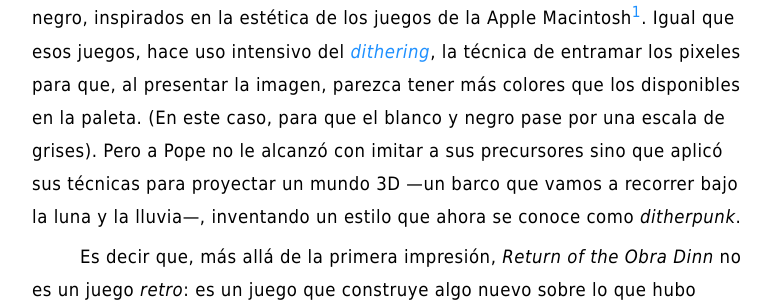
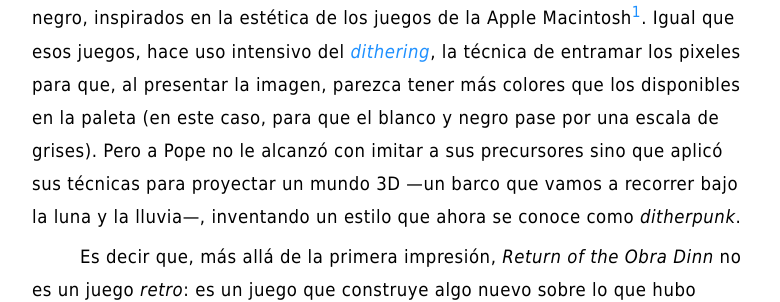
Before and after one commit to facundoolano/olano.dev, a Jekyll site: the page built from _posts/2023-11-01-notas-sobre-obra-dinn.html, in a window 1280 px wide and 900 px high. Shown: the part 458-760 px from the top of the window, without its empty margins (248-1028 px from the left). Built offline with Jekyll 4.4.1, drawn with Linux system fonts in a browser that asks for light colours.

```diff
--- a/_posts/2023-11-01-notas-sobre-obra-dinn.html
+++ b/_posts/2023-11-01-notas-sobre-obra-dinn.html
@@ -13,7 +14,7 @@ Cuando escribí <a href="../2023-06-16-del-videojuego-como-puzzle/">del videojue
 </p>
 
 <p>
-Recapitulando: el <i>Obra Dinn</i> usa gráficos "1-bit", es decir, en blanco y negro, inspirados en la estética de los juegos de la Apple Macintosh<sup><a id="fnr.1" class="footref" href="#fn.1">1</a></sup>. Igual que esos juegos, hace uso intensivo del <a href="https://es.wikipedia.org/wiki/Tramado"><i>dithering</i></a>, la técnica de entramar los pixeles para que, al presentar la imagen, parezca tener más colores que los disponibles en la paleta. (En este caso, para que el blanco y negro pase por una escala de grises). Pero a Pope no le alcanzó con imitar a sus precursores sino que aplicó sus técnicas para proyectar un mundo 3D &#x2014;un barco que vamos a recorrer bajo la luna y la lluvia&#x2014;, inventando un estilo que ahora se conoce como <i>ditherpunk</i>.
+Recapitulando: el <i>Obra Dinn</i> usa gráficos "1-bit", es decir, en blanco y negro, inspirados en la estética de los juegos de la Apple Macintosh<sup><a id="fnr.1" class="footref" href="#fn.1">1</a></sup>. Igual que esos juegos, hace uso intensivo del <a href="https://es.wikipedia.org/wiki/Tramado"><i>dithering</i></a>, la técnica de entramar los pixeles para que, al presentar la imagen, parezca tener más colores que los disponibles en la paleta (en este caso, para que el blanco y negro pase por una escala de grises). Pero a Pope no le alcanzó con imitar a sus precursores sino que aplicó sus técnicas para proyectar un mundo 3D &#x2014;un barco que vamos a recorrer bajo la luna y la lluvia&#x2014;, inventando un estilo que ahora se conoce como <i>ditherpunk</i>.
 </p>
 
 <p>
--- a/org/_posts/2023-11-01-notas-sobre-obra-dinn.org
+++ b/org/_posts/2023-11-01-notas-sobre-obra-dinn.org
@@ -14,7 +15,7 @@ thumbnail-img: assets/img/obradinn.jpg
 
 Cuando escribí [[file:../2023-06-16-del-videojuego-como-puzzle/][del videojuego como puzzle]], mencioné al [[https://obradinn.com][/Return of the Obra Dinn/]] como  ejemplo del uso creativo de las restricciones. Era un juego que no había probado pero que conocía por sus gráficos extravagantes. Lo que no me imaginaba es hasta qué punto la obra de Lucas Pope representa todo lo otro que quise abordar en aquel artículo, cómo las restricciones de implementación terminan construyendo una experiencia de juego.
 
-Recapitulando: el /Obra Dinn/ usa gráficos "1-bit", es decir, en blanco y negro, inspirados en la estética de los juegos de la Apple Macintosh[fn:2]. Igual que esos juegos, hace uso intensivo del [[https://es.wikipedia.org/wiki/Tramado][/dithering/]], la técnica de entramar los pixeles para que, al presentar la imagen, parezca tener más colores que los disponibles en la paleta. (En este caso, para que el blanco y negro pase por una escala de grises). Pero a Pope no le alcanzó con imitar a sus precursores sino que aplicó sus técnicas para proyectar un mundo 3D ---un barco que vamos a recorrer bajo la luna y la lluvia---, inventando un estilo que ahora se conoce como /ditherpunk/.
+Recapitulando: el /Obra Dinn/ usa gráficos "1-bit", es decir, en blanco y negro, inspirados en la estética de los juegos de la Apple Macintosh[fn:2]. Igual que esos juegos, hace uso intensivo del [[https://es.wikipedia.org/wiki/Tramado][/dithering/]], la técnica de entramar los pixeles para que, al presentar la imagen, parezca tener más colores que los disponibles en la paleta (en este caso, para que el blanco y negro pase por una escala de grises). Pero a Pope no le alcanzó con imitar a sus precursores sino que aplicó sus técnicas para proyectar un mundo 3D ---un barco que vamos a recorrer bajo la luna y la lluvia---, inventando un estilo que ahora se conoce como /ditherpunk/.
 
 Es decir que, más allá de la primera impresión, /Return of the Obra Dinn/ no es un juego /retro/: es un juego que construye algo nuevo sobre lo que hubo antes. Es, en otras palabras, una obra de arte.
 
```
Also changed, not shown: other parts of _posts/2023-11-01-notas-sobre-obra-dinn.html (+1 -0 lines), other parts of org/_posts/2023-11-01-notas-sobre-obra-dinn.org (+1 -0 lines).
